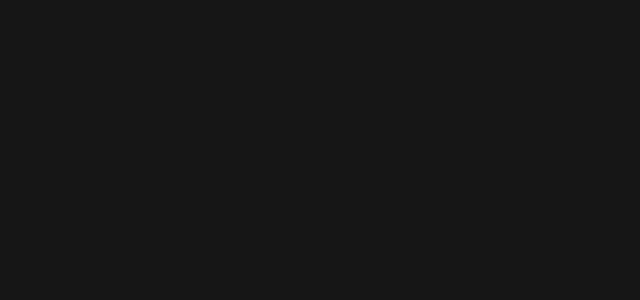
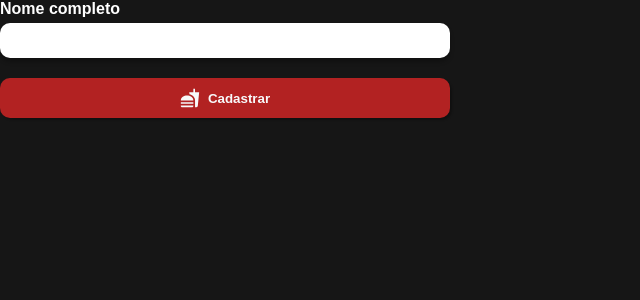
Before and after one commit to alex01sander/lancheria, a React (Create React App) app: page /dash in a window 1280 px wide. Before the commit this address had no page. Shown: the top 300 px of the page, without its empty margins (0-640 px from the left). Built offline with nearby package versions, Linux system fonts and the light colour scheme.

Commit message:
feat: add Dasboar pages e components

```diff
--- a/src/App.tsx
+++ b/src/App.tsx
@@ -8,6 +8,7 @@
 import { auth, db } from './config/firebase.config'
 import { UserContext } from './contexts/user.contexts'
 import CategoryDetailsPage from './pages/category-details/category-details.page'
+import DashboardPages from './pages/dashboard/dashboard.pages'
 import HomePages from './pages/home/home.pages'
 import LoginPages from './pages/login/login.pages'
 import SignUp from './pages/sign-up/sign-up.pages'
@@ -43,6 +44,7 @@
           <Route path='/category/:id' element={<CategoryDetailsPage/>}/>
           <Route path='/login' element={<LoginPages/>}/>
           <Route path='/signUp' element={<SignUp/>}/>
+          <Route path='/dash' element={<DashboardPages/>}/>
         </Routes>
 
         <Cart/>
--- /dev/null
+++ b/src/pages/dashboard/dashboard.pages.tsx
@@ -0,0 +1,50 @@
+import { addDoc, collection } from '@firebase/firestore'
+import { useForm } from 'react-hook-form'
+import { MdFastfood } from 'react-icons/md'
+import CustomButom from '../../components/custom-butom/custom-butom.componensts'
+import CustomInput from '../../components/custom-input/custom-input.components'
+import { db } from '../../config/firebase.config'
+import { SignUpContent, SignUpInputContainer } from './dashboard.styled'
+
+interface dashProps{
+    id: string
+    imageUrl: string
+    name: string
+    price: number
+    info: string
+}
+
+const DashboardPages = () => {
+  const { handleSubmit } = useForm<dashProps>()
+
+  const hanldeDash = async (data : dashProps) => {
+    try {
+      await addDoc(collection(db, 'categories'), {
+        id: data.id,
+        imageUrl: data.imageUrl,
+        name: data.name,
+        price: data.price,
+        info: data.info
+
+      })
+    } catch (error) {
+      console.log(error)
+    }
+  }
+
+  return (
+          <>
+            <SignUpContent>
+                <SignUpInputContainer>
+                <p>Nome completo</p>
+               <CustomInput/>
+
+                </SignUpInputContainer>
+                <CustomButom startIcon={<MdFastfood size={20}/>}
+                onClick={() => handleSubmit(hanldeDash)()}>Cadastrar</CustomButom>
+            </SignUpContent>
+          </>
+  )
+}
+
+export default DashboardPages
--- /dev/null
+++ b/src/pages/dashboard/dashboard.styled.ts
@@ -0,0 +1,18 @@
+import styled from 'styled-components'
+
+export const SignUpContent = styled.div`
+  display: flex;
+  flex-direction: column;
+  align-items: center;
+  width: 450px;
+`
+
+export const SignUpInputContainer = styled.div`
+  width: 100%;
+  margin-bottom: 20px;
+  p:nth-child(1) {
+    font-weight: 600;
+    margin-bottom: 5px;
+    color: white;
+  }
+`
```
